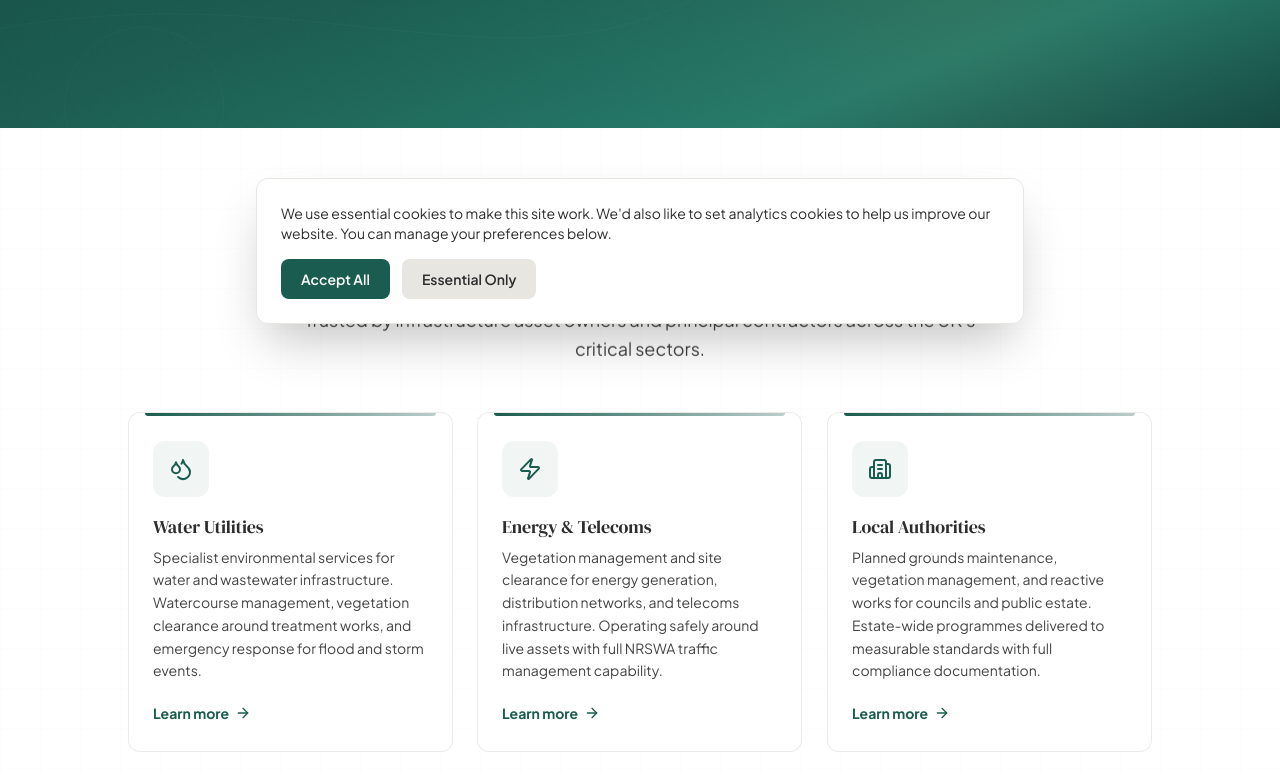
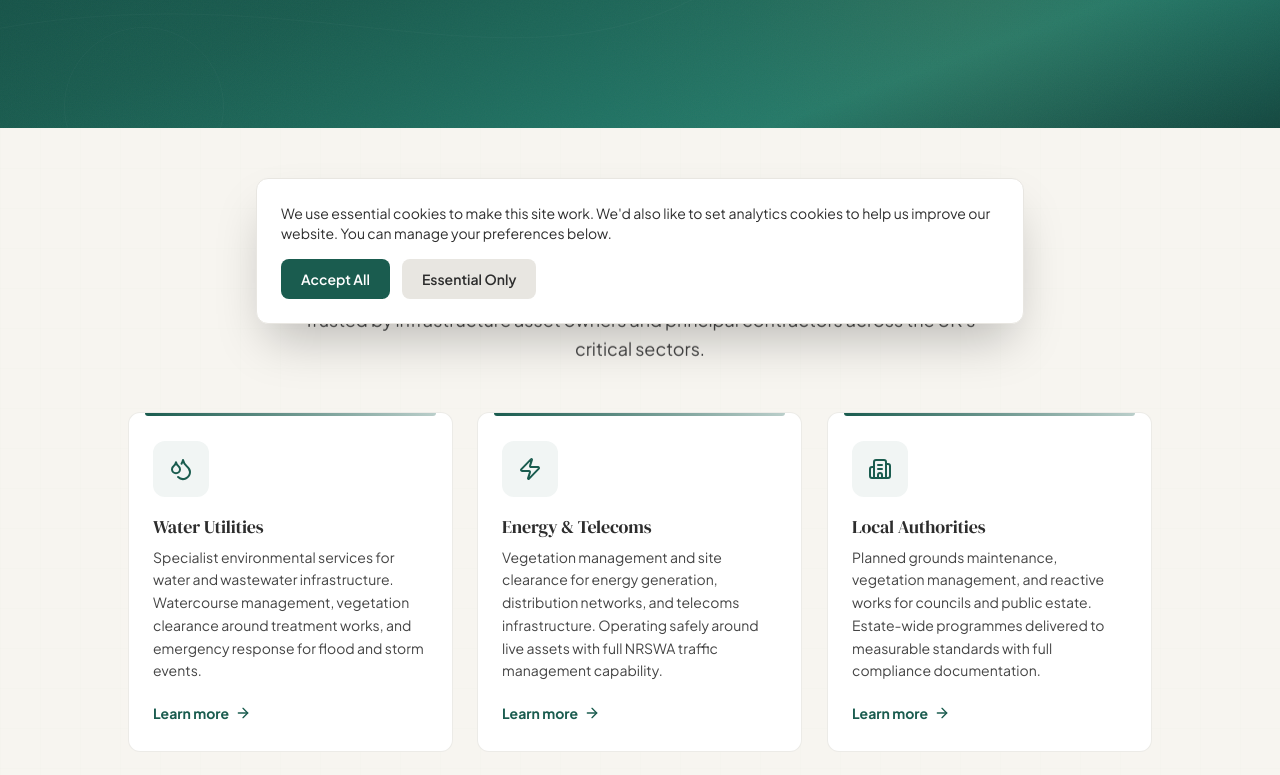
Before and after one commit to williamcjrogers/NJA, a Next.js app: page /sectors in a window 1280 px wide. Shown: the part 460-1235 px from the top of the page. Built offline with nearby package versions, Linux system fonts and the light colour scheme.

Commit message:
Update background color and refine hover animation on SectorPathways cards

```diff
--- a/src/components/sections/SectorPathways.tsx
+++ b/src/components/sections/SectorPathways.tsx
@@ -12,7 +12,7 @@ const iconMap: Record<string, React.ComponentType<{ className?: string }>> = {
 
 export default function SectorPathways() {
   return (
-    <section className="relative py-16 md:py-24 bg-white overflow-hidden" aria-labelledby="sectors-heading">
+    <section className="relative py-16 md:py-24 bg-[#F7F5F0] overflow-hidden" aria-labelledby="sectors-heading">
       {/* Grid pattern background */}
       <div
         className="absolute inset-0 opacity-[0.03]"
--- a/src/components/ui/Card.tsx
+++ b/src/components/ui/Card.tsx
@@ -71,7 +71,7 @@ export default function Card({ title, description, href, icon, tag, className, c
       className={cn(
         "group relative block bg-white rounded-xl border border-brand-grey/80 p-6 pt-7 overflow-hidden",
         "transition-all duration-500 ease-out z-10",
-        "hover:-translate-y-2 hover:shadow-2xl hover:shadow-brand-teal/10 hover:border-brand-teal/30 hover:z-20",
+        "hover:-translate-y-1 hover:shadow-xl hover:shadow-brand-teal/5 hover:border-brand-teal/30 hover:z-20",
         className
       )}
     >
```
